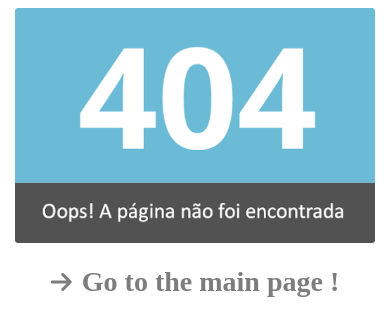
After one commit to vishhnu-dev/frameworkless_php_crud_task, a PHP site: page /view/pages/404.html in a window 390 px wide. The commit adds this page. Shown: the top 336 px of the page. Run offline with PHP 8.4, Linux system fonts and the light colour scheme; some libraries are stand-ins or nearby versions.

Commit message:
Insert, page 404(desk/mobile) and sql dump added @MaafTec-Task

```diff
--- a/index.php
+++ b/index.php
@@ -2,6 +2,7 @@
 <html lang="pt-br">
   <head>
     <meta charset="utf-8"/>
+    <meta name="viewport" content="width=device-width, initial-scale=1.0">
     <title> Maaf TEC | Estágio </title>
     <!-- styles -->
     <link
--- /dev/null
+++ b/view/pages/404.html
@@ -0,0 +1,60 @@
+<!DOCTYPE html>
+<html lang="pt">
+<head>
+    <meta charset="UTF-8">
+    <meta name="viewport" content="width=device-width, initial-scale=1.0">
+    <title>Page not found</title>
+    <style>
+        .container{
+            max-width: 1140px;
+            padding-right: 15px;
+            padding-left: 15px;
+            margin-left: auto;
+            margin-right: auto;
+        }
+        picture, a{
+            display: flex;
+            justify-content: center;
+        }
+        @media (max-width:480px){
+            picture img{
+                max-width: 360px;
+            }
+            h1{
+                font-size: 28px !important;
+            }
+            i{
+              font-size: 24px !important;
+            }
+        }
+
+        a{
+            text-decoration: none;
+            color: #7e7d7d;
+        }
+        h1{
+            font-size: 30px;
+            font-weight: bolder;
+        }
+        i{
+            font-size: 35px;
+            margin-right: 10px;
+        }
+    </style>
+</head>
+<body>
+    <section class="ctn-404">
+        <div class="container">
+            <picture>
+                <img src="../../assets/images/404.png" title="We Sorry, but the page was not found :(">
+            </picture>
+            <a href="../../">
+                <h1><i class="fas fa-arrow-right"></i>Go to the main page !</h1>
+            </a>
+        </div>
+    </section>
+    <!--scripts-->
+    <script src="https://kit.fontawesome.com/1a0c089da4.js" crossorigin="anonymous"></script>
+    <!--end scripts-->
+</body>
+</html>
--- a/view/partials/select.php
+++ b/view/partials/select.php
@@ -1,5 +1,7 @@
 <?php
+    #bring the database configuration
     require_once "config/config.php";
+    #Simple select
     $sql = "SELECT * FROM users";
     $query_res = $connection->query($sql);
 ?>
@@ -22,9 +24,8 @@
                 echo "<td>" . $row['name'] . "</td>";
                 echo "<td>" . $row['age'] . "</td>";
                 echo "<td>";
-                echo "<a href='read.php?id=" . $row['id'] . "' class='btn btn-primary'>Read</a>";
+                echo "<a href='delete.php?id=" . $row['id'] . "' class='btn btn-primary'>Deletar usuário</a>";
                 echo "<a href='update.php?id=" . $row['id'] . "' class='btn btn-info'>Update</a>";
-                echo "<a href='delete.php?id=" . $row['id'] . "' class='btn btn-danger'>Delete</a>";
                 echo "</td>";
                 echo "</tr>";
             }
@@ -33,6 +34,5 @@
             } else {
                 echo "<p class='lead'><em>No records were found.</em></p>";
             }
-            $connection->close();
     ?>
 </div>
```
Also changed, not shown: app.sql (added, +68 -0 lines), view/partials/insert.php (+33 -1 lines), assets/images/404.png (added).
